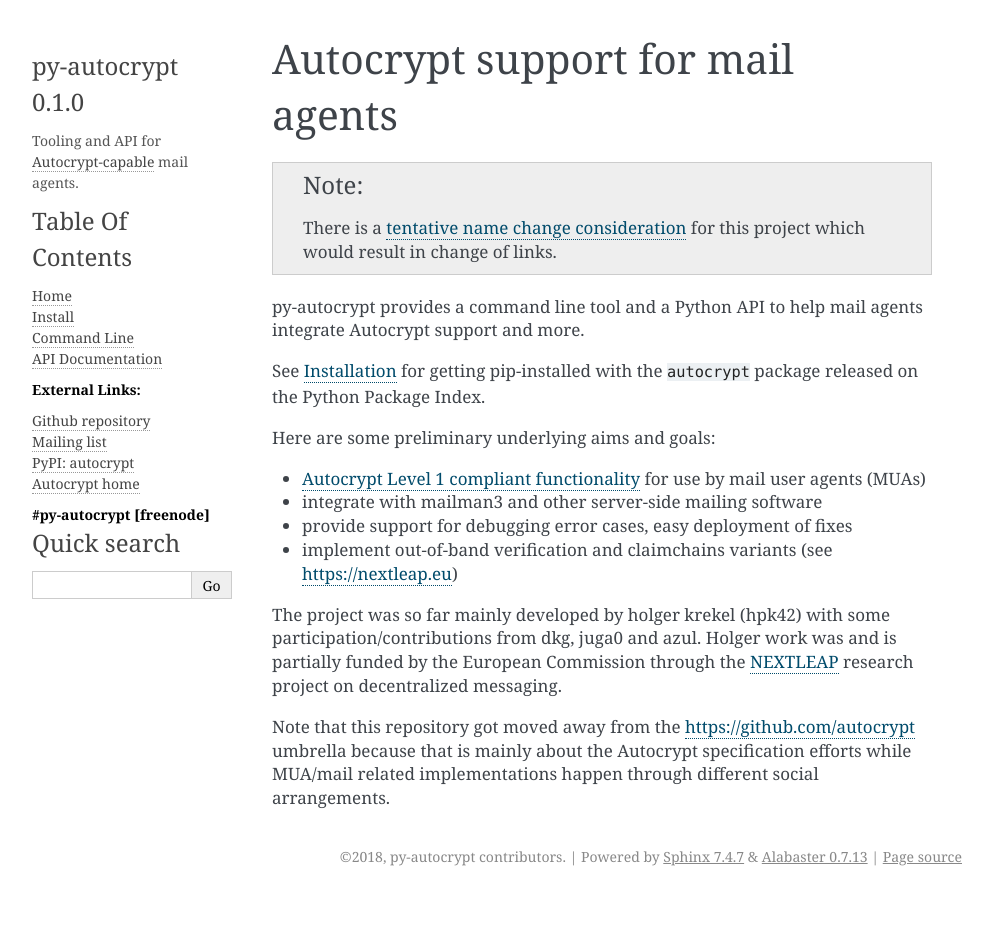
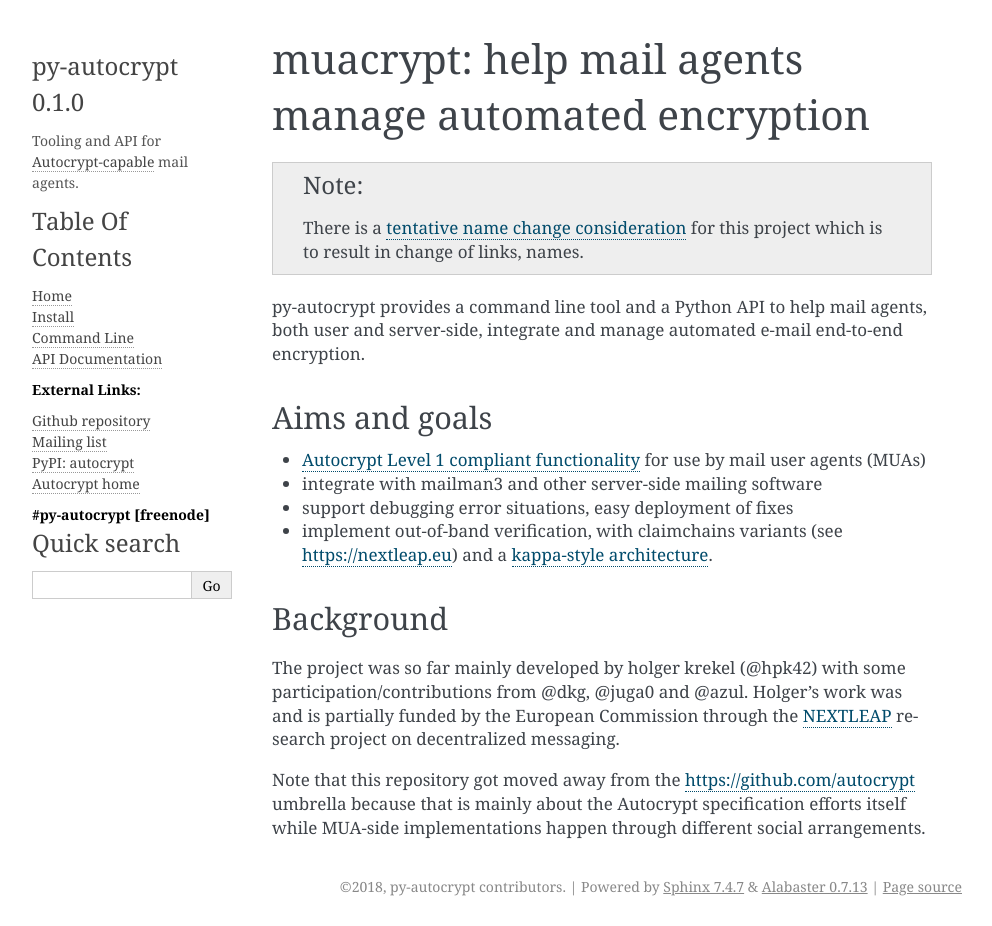
Before and after one commit to hpk42/muacrypt, a Sphinx documentation site: the page built from doc/index.rst, in a window 1280 px wide. Shown: the whole page, without its empty margins (148-1140 px from the left). Built offline with Sphinx 7.4.7, drawn with Linux system fonts in a browser that asks for light colours; the version number is read from the project's files by our own code; before the commit the page ends 900 px from its top, so only the background shows below that.

Commit message:
also rework the home page

```diff
--- a/doc/index.rst
+++ b/doc/index.rst
@@ -1,38 +1,43 @@
-Autocrypt support for mail agents
-=================================
+muacrypt: help mail agents manage automated encryption
+======================================================
 
 .. note::
 
     There is a `tentative name change consideration
     <https://github.com/hpk42/py-autocrypt/issues/34>`_ for this project
-    which would result in change of links.
+    which is to result in change of links, names.
 
 py-autocrypt provides a command line tool and a Python API to help
-mail agents integrate Autocrypt support and more.
+mail agents, both user and server-side, integrate and manage automated
+e-mail end-to-end encryption.
 
-See :doc:`install` for getting pip-installed with the ``autocrypt``
-package released on the Python Package Index.
-
-Here are some preliminary underlying aims and goals:
+Aims and goals
+--------------
 
 - `Autocrypt Level 1 compliant functionality
   <https://github.com/hpk42/py-autocrypt/milestone/1>`_ for use by mail user agents (MUAs)
 
 - integrate with mailman3 and other server-side mailing software
 
-- provide support for debugging error cases, easy deployment of fixes
+- support debugging error situations, easy deployment of fixes
 
-- implement out-of-band verification and claimchains variants (see https://nextleap.eu)
+- implement out-of-band verification, with
+  claimchains variants (see https://nextleap.eu)
+  and a `kappa-style architecture <http://milinda.pathirage.org/kappa-architecture.com/>`_.
 
-The project was so far mainly developed by holger krekel (hpk42)
-with some participation/contributions from dkg, juga0 and azul.
-Holger work was and is partially funded by the European Commission
+
+Background
+----------
+
+The project was so far mainly developed by holger krekel (@hpk42)
+with some participation/contributions from @dkg, @juga0 and @azul.
+Holger's work was and is partially funded by the European Commission
 through the `NEXTLEAP <https://nextleap.eu>`_ research project on
 decentralized messaging.
 
 Note that this repository got moved away from the https://github.com/autocrypt
-umbrella because that is mainly about the Autocrypt specification efforts
-while MUA/mail related implementations happen through different social
+umbrella because that is mainly about the Autocrypt specification efforts itself
+while MUA-side implementations happen through different social
 arrangements.
 
 .. toctree::
```
